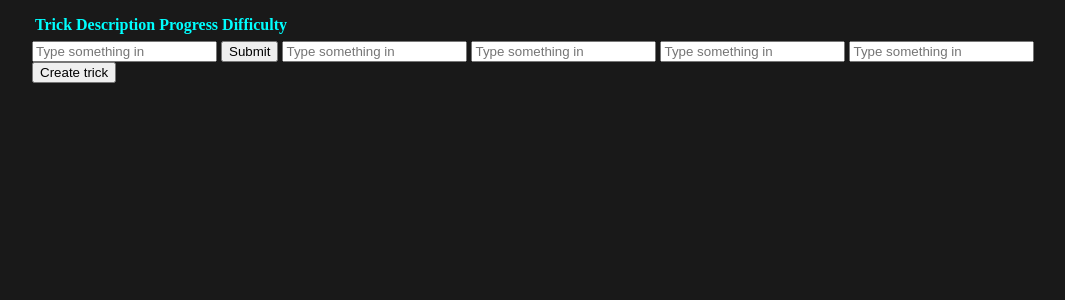
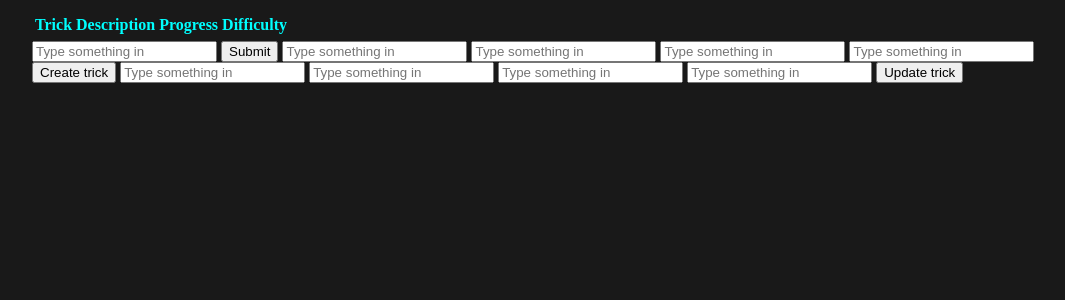
Before and after one commit to HughH1/MyProject, a web app: page / in a window 1280 px wide. Shown: the top 300 px of the page, without its empty margins (128-1193 px from the left). Run offline with its HTML, style and script files only (its server is not run), Linux system fonts and the light colour scheme; data that the repository does not hold is empty.

Commit message:
small change

```diff
--- a/src/main/webapp/index.html
+++ b/src/main/webapp/index.html
@@ -40,6 +40,15 @@
         <input type="text" id="cProgress" placeholder="Type something in">
         <input type="text" id="cDifficulty" placeholder="Type something in">
         <button type="submit" onclick="createTrick()" class="btn btn-primary mb-2">Create trick</button>
+
+
+        <input type="text" id="uTrickName" placeholder="Type something in">
+        <input type="text" id="uDesc" placeholder="Type something in">
+        <input type="text" id="uProgress" placeholder="Type something in">
+        <input type="text" id="uDifficulty" placeholder="Type something in">
+        <button type="submit" onclick="updateTrick()" class="btn btn-primary mb-2">Update trick</button>
+
+
 
         <script src="scripts/scripts.js">
 
--- a/src/main/webapp/scripts/scripts.js
+++ b/src/main/webapp/scripts/scripts.js
@@ -22,9 +22,6 @@
             req.open(type, url + "/" + id);
             req.send(object);
         }
-    }).catch(error => {
-        console.log(error);
-        //
     });
 }
 
@@ -61,5 +58,46 @@
 }
 
 function updateTrick() {
+    let id = myVal;
+
+    let theTrick = {};
+
+    let currentTrick = document.getElementById("trickName").value;
+    let currentDesc = document.getElementById("trickDesc").value;
+    let currentProgress = document.getElementById("trickProgress").value;
+    let currentDifficulty = document.getElementById("trickDifficulty").value;
+
+    let newTrick = document.getElementById("uTrickName").value;
+    let newDesc = document.getElementById("uTrickDesc").value;
+    let newProgress = document.getElementById("uTrickProgress").value;
+    let newDifficulty = document.getElementById("uTrickDifficulty").value;
+
+    if (newTrick != currentTrick && newTrick != null && newTrick != undefined) {
+        theTrick.trick = newTrick;
+    }
+    else {
+        theTrick.trick = currentTrick;
+    }
+    if (newDesc != currentDesc && newDesc != null && newDesc != undefined) {
+        theTrick.desc = newDesc;
+    } else {
+        theTrick.desc = currentDesc;
+    }
+    if (newProgress != currentProgress && newProgress != null && newProgress != undefined) {
+        theTrick.progress = newProgress
+    } else {
+        theTrick.progress = currentProgress
+    }
+    if (newDifficulty != currentDifficulty && newDifficulty != null && newDifficulty != undefined) {
+        theTrick.difficulty = newDifficulty;
+    } else {
+        theTrick.difficulty = currentDifficulty;
+    }
+
+    console.log(theTrick);
+
+    // checkServer("PUT", id, "http://35.234.153.117:8080/SkateTricks-1.0/api/updateTrick", JSON.stringify(theTrick)).then((req) => {
+    //     console.log("updated");
+    // });
 
 }
```
